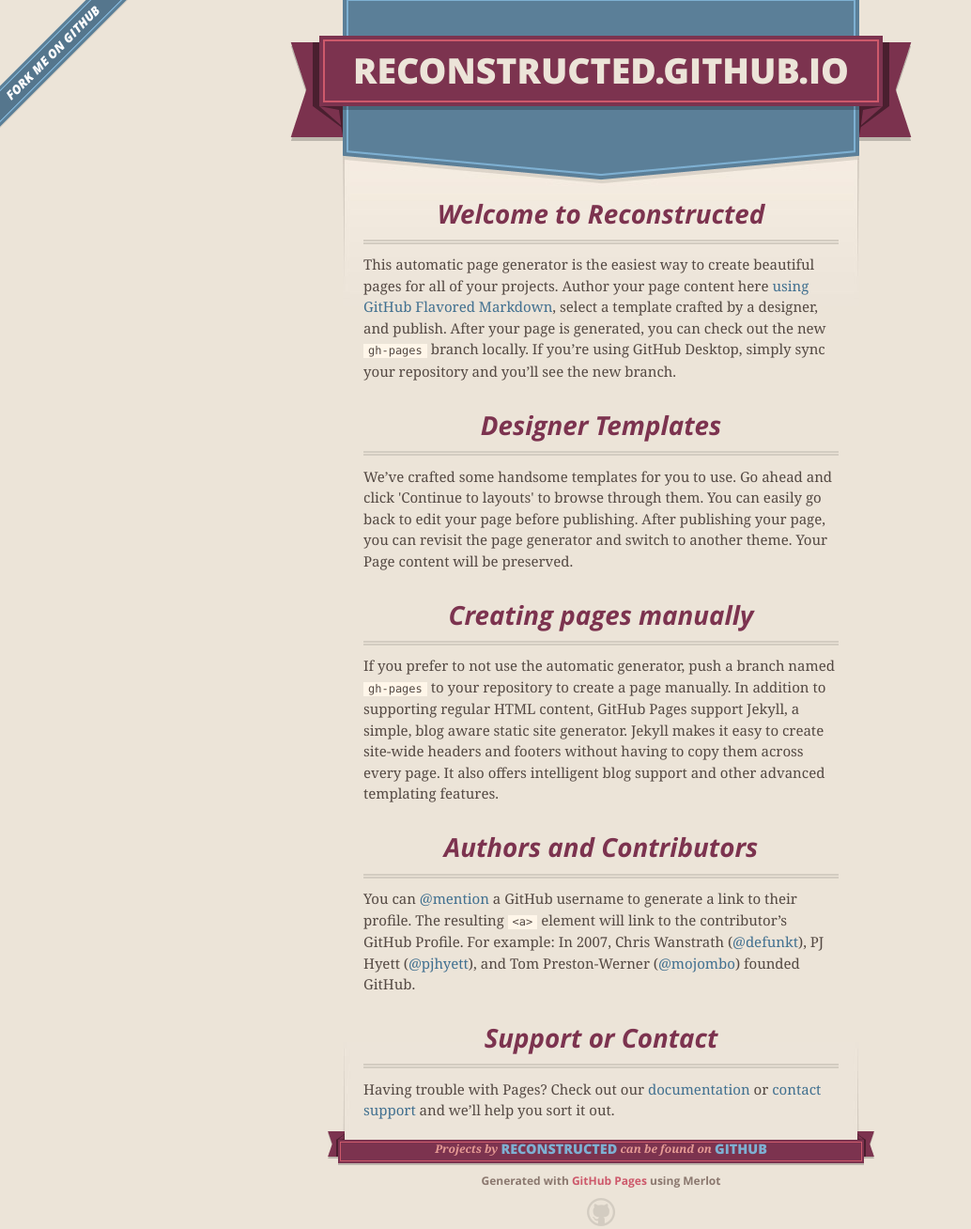
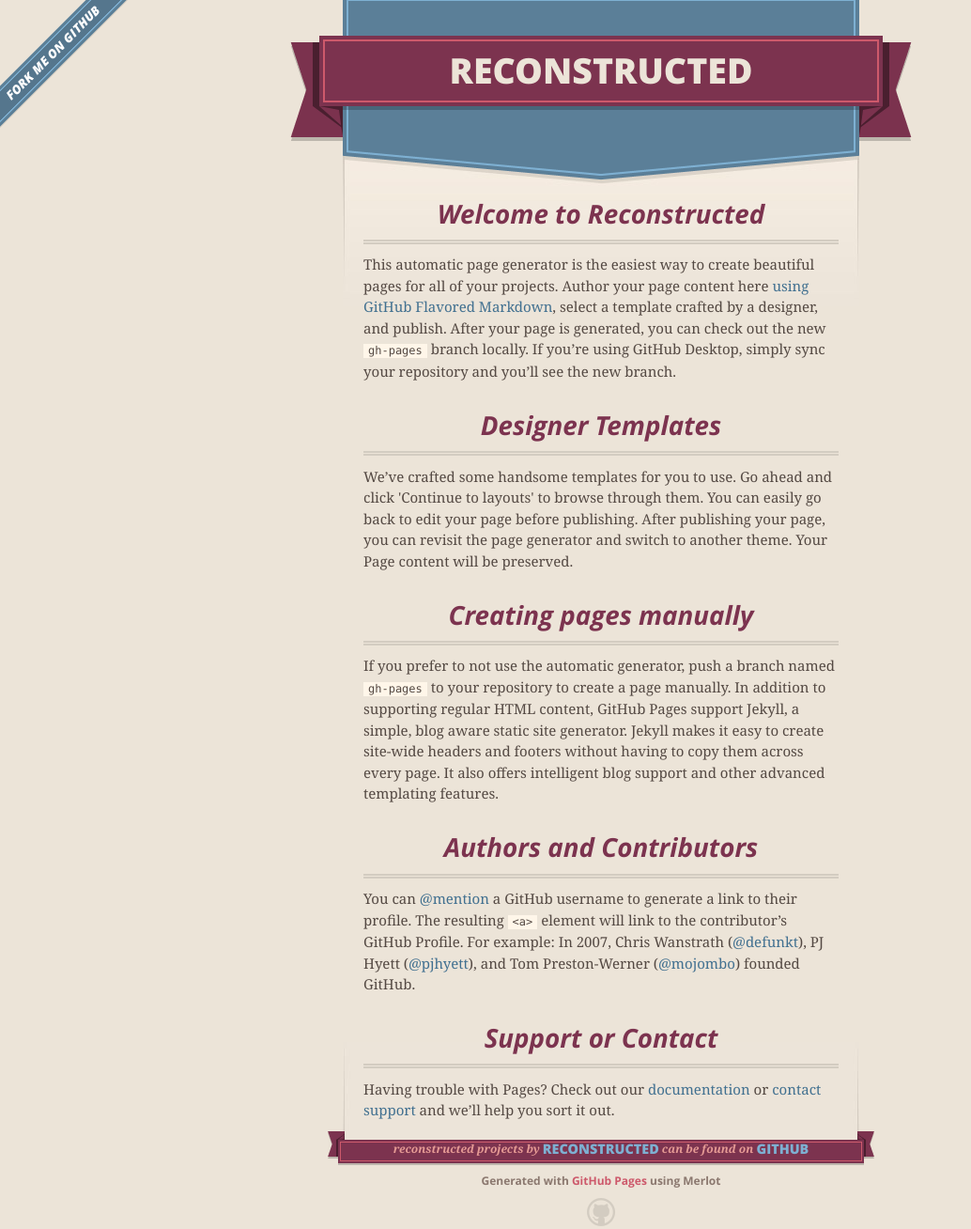
Before and after one commit to reconstructed/reconstructed.github.io, a plain HTML site: page index.html in a window 1280 px wide. Shown: the whole page at 94% size, without its empty margins (0-1034 px from the left). Drawn offline with nearby package versions, Linux system fonts and the light colour scheme.

Commit message:
Update index.html

```diff
--- a/index.html
+++ b/index.html
@@ -17,17 +17,17 @@
         $('#main_content').headsmart()
       })
     </script>
-    <title>Reconstructed.GitHub.io by reconstructed</title>
+    <title>reconstructed</title>
   </head>
 
   <body>
-    <a id="forkme_banner" href="https://github.com/reconstructed">View on GitHub</a>
+    <a id="forkme_banner" href="https://github.com/reconstructed">some link to somewhere else</a>
     <div class="shell">
 
       <header>
         <span class="ribbon-outer">
           <span class="ribbon-inner">
-            <h1>Reconstructed.GitHub.io</h1>
+            <h1>reconstructed</h1>
             <h2></h2>
           </span>
           <span class="left-tail"></span>
@@ -74,7 +74,7 @@
       <footer>
         <span class="ribbon-outer">
           <span class="ribbon-inner">
-            <p>Projects by <a href="https://github.com/reconstructed">reconstructed</a> can be found on <a href="https://github.com/reconstructed">GitHub</a></p>
+            <p>reconstructed projects by <a href="https://github.com/reconstructed">reconstructed</a> can be found on <a href="https://github.com/reconstructed">GitHub</a></p>
           </span>
           <span class="left-tail"></span>
           <span class="right-tail"></span>
```
